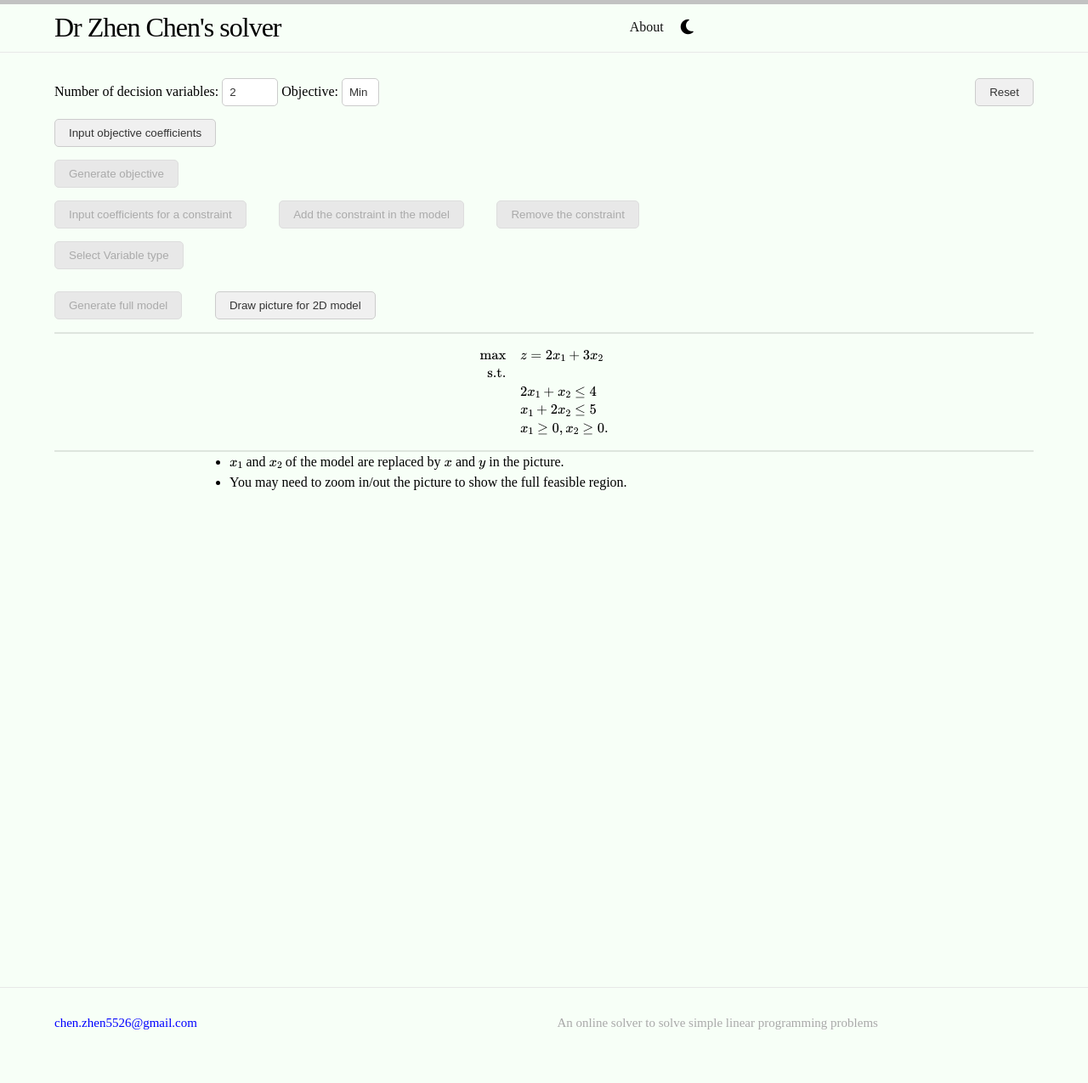
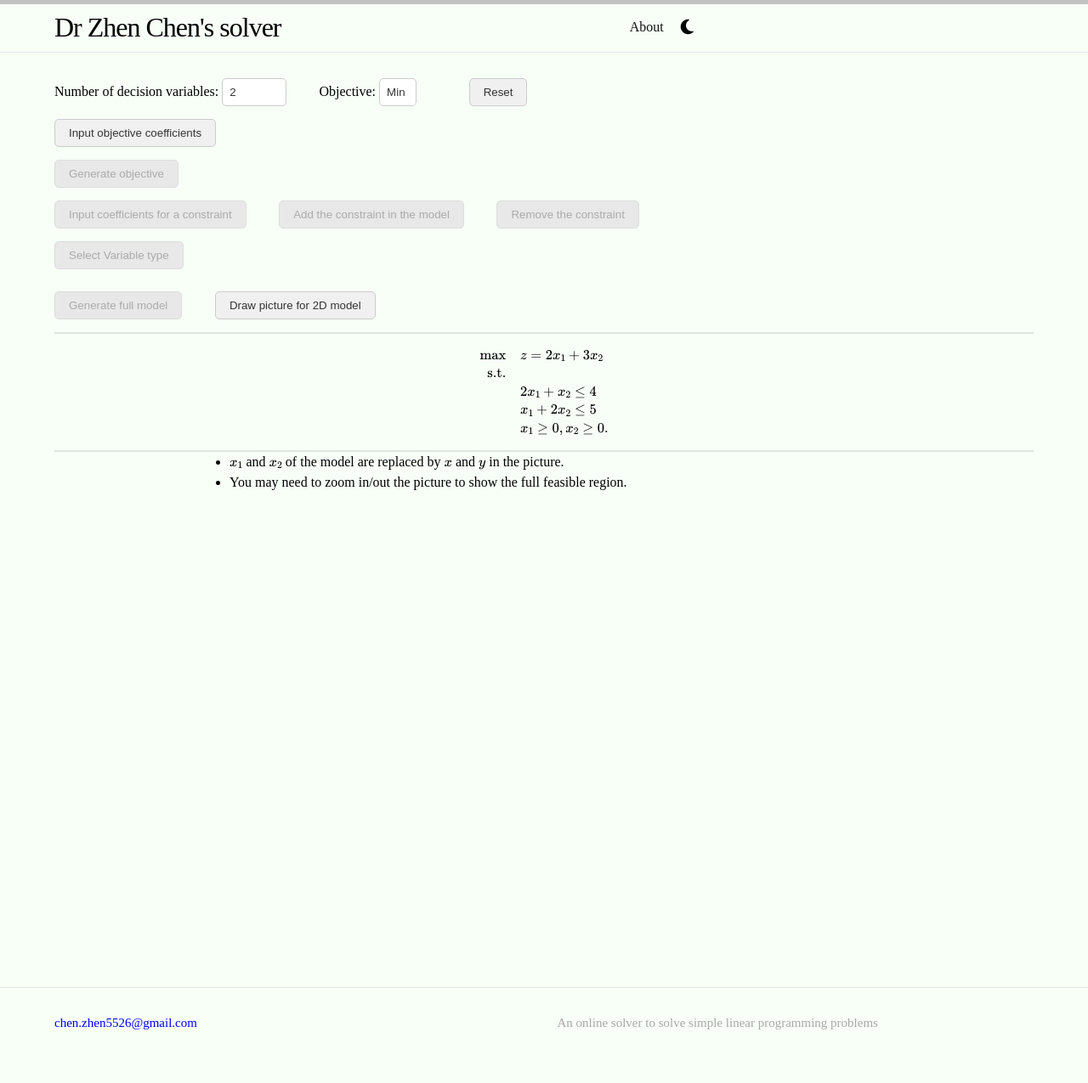
Before and after one commit to RobinChen121/online-solver, a Jekyll site: the page built from index.md, in a window 1280 px wide. Shown: the whole page at 85% size. Built offline with Jekyll 4.4.1, drawn with Linux system fonts in a browser that asks for light colours.

Commit message:
Update index.md

```diff
--- a/index.md
+++ b/index.md
@@ -2,24 +2,25 @@
 layout: home
 ---
 
-<div style="display: flex; align-items: center;">
-  <div>
-    <!-- 左边内容，比如输入框、标签 -->
-    <label for="input_num">Number of decision variables:</label>
-    <input type="number" id="input_num" value="2" min="2" max="20" required>
+<p>
+    <label for="input_num">Number of decision variables: </label><input type="number"
+                                                                        style="width: 5%;"
+                                                                        id="input_num"
+                                                                        value="2"
+                                                                        min="2"
+                                                                        max="20" required>
+    <!--使用百分比来让输入框的宽度相对于其父容器的宽度进行调整。-->
 
-    <label for="select_obj_sense">Objective:</label>
+    <label for="select_obj_sense" style="margin-left: 3%">Objective: </label>
     <select id="select_obj_sense">
-      <option value='\\min' selected>Min</option>
-      <option value='\\max'>Max</option>
+        <option value='\\min' selected>Min</option>
+        <option value='\\max'>Max</option>
     </select>
 
-  </div>
+    <button id="button_reset" onclick="reset()" style="position: relative; margin-left: 5%;">Reset
+    </button>
 
-  <!-- 右侧按钮 -->
-<button id="button_reset" onclick="reset()" style="margin-left: auto;">Reset</button>
-</div>
-<p></p>
+</p>
 
 <p>
     <button id="button_input_obj_coe" onclick="inputObjCoefficients()">Input objective
@@ -30,7 +31,6 @@ layout: home
 </p>
 <div id="objCoeContainer"></div>
 
-<p></p>
 <p>
     <button id="button_generate_obj" onclick="inputObj()" disabled>Generate objective
     </button>
```
